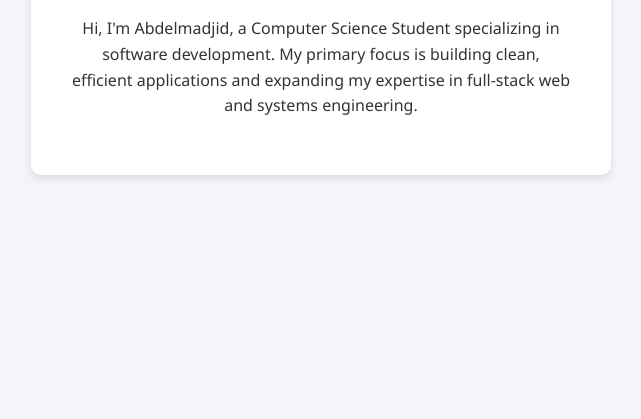
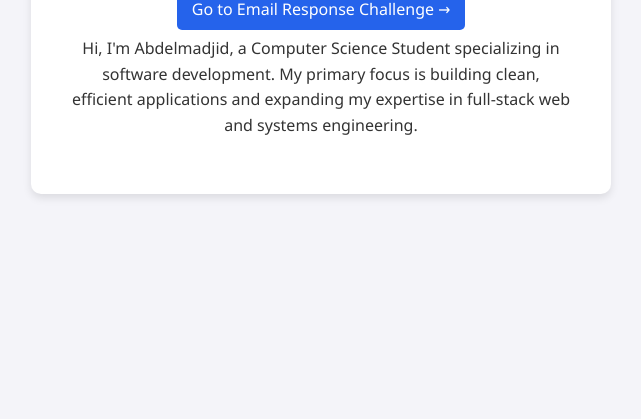
Before and after one commit to abdouzerifi2002-bit/abdelmadjid.github.io, a plain HTML site: page index.html in a window 1280 px wide. Shown: the part 381-800 px from the top of the page, without its empty margins (319-960 px from the left). Drawn offline with Linux system fonts and the light colour scheme.

Commit message:
Update index.html

```diff
--- a/index.html
+++ b/index.html
@@ -33,6 +33,12 @@
     <div class="bio-card">
         <h1>Abdelmadjid Zerifi</h1>
         <h3>Computer Science Student</h3>
+
+<div style="text-align: center; margin-top: 20px;">
+    <a href="email.html" style="background: #2563eb; color: white; padding: 10px 15px; text-decoration: none; border-radius: 5px;">
+        Go to Email Response Challenge &rarr;
+    </a>
+</div>
         <p>Hi, I'm Abdelmadjid, a Computer Science Student specializing in software development. My primary focus is building clean, efficient applications and expanding my expertise in full-stack web and systems engineering.</p>
     </div>
 
```
